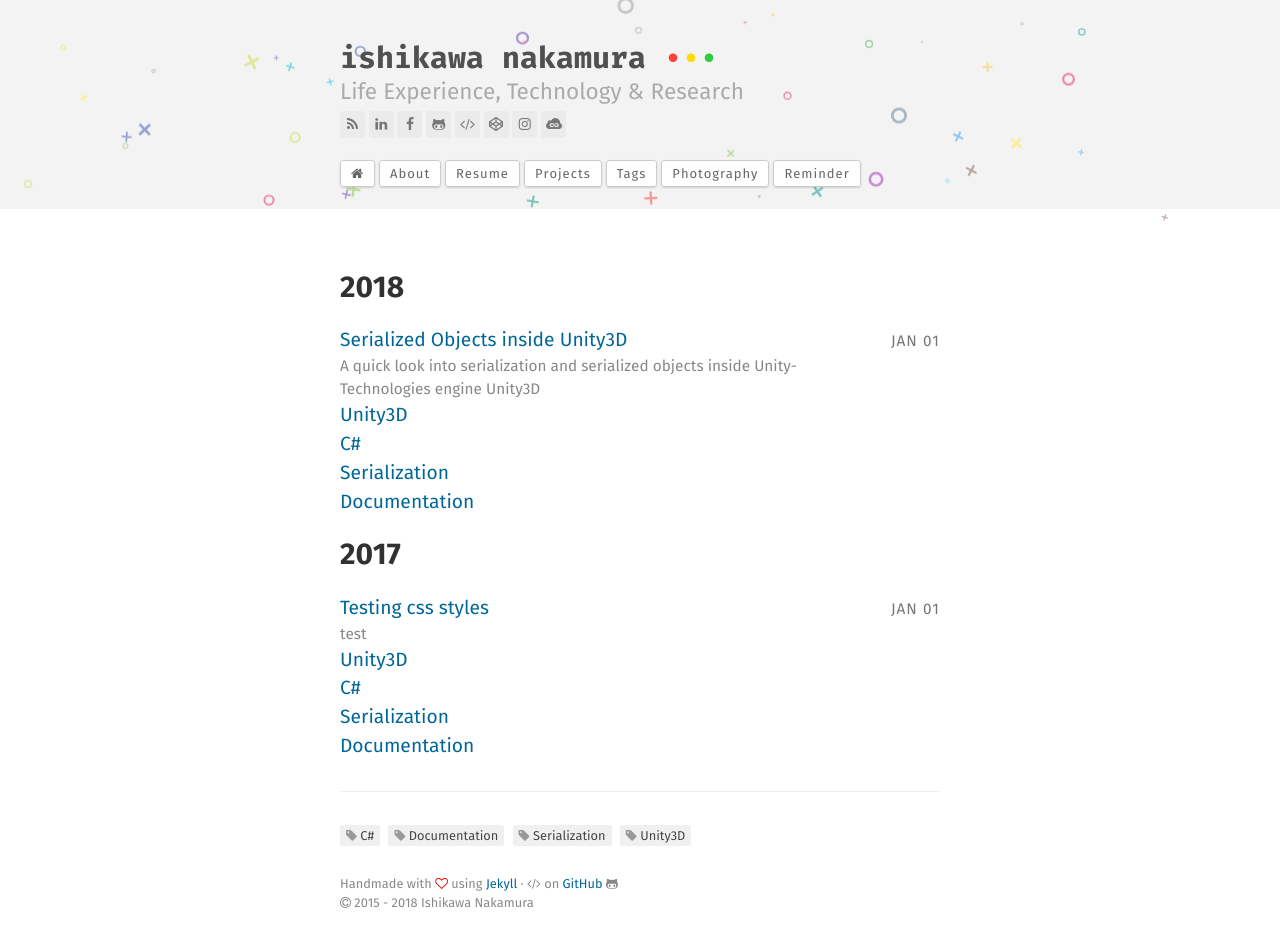
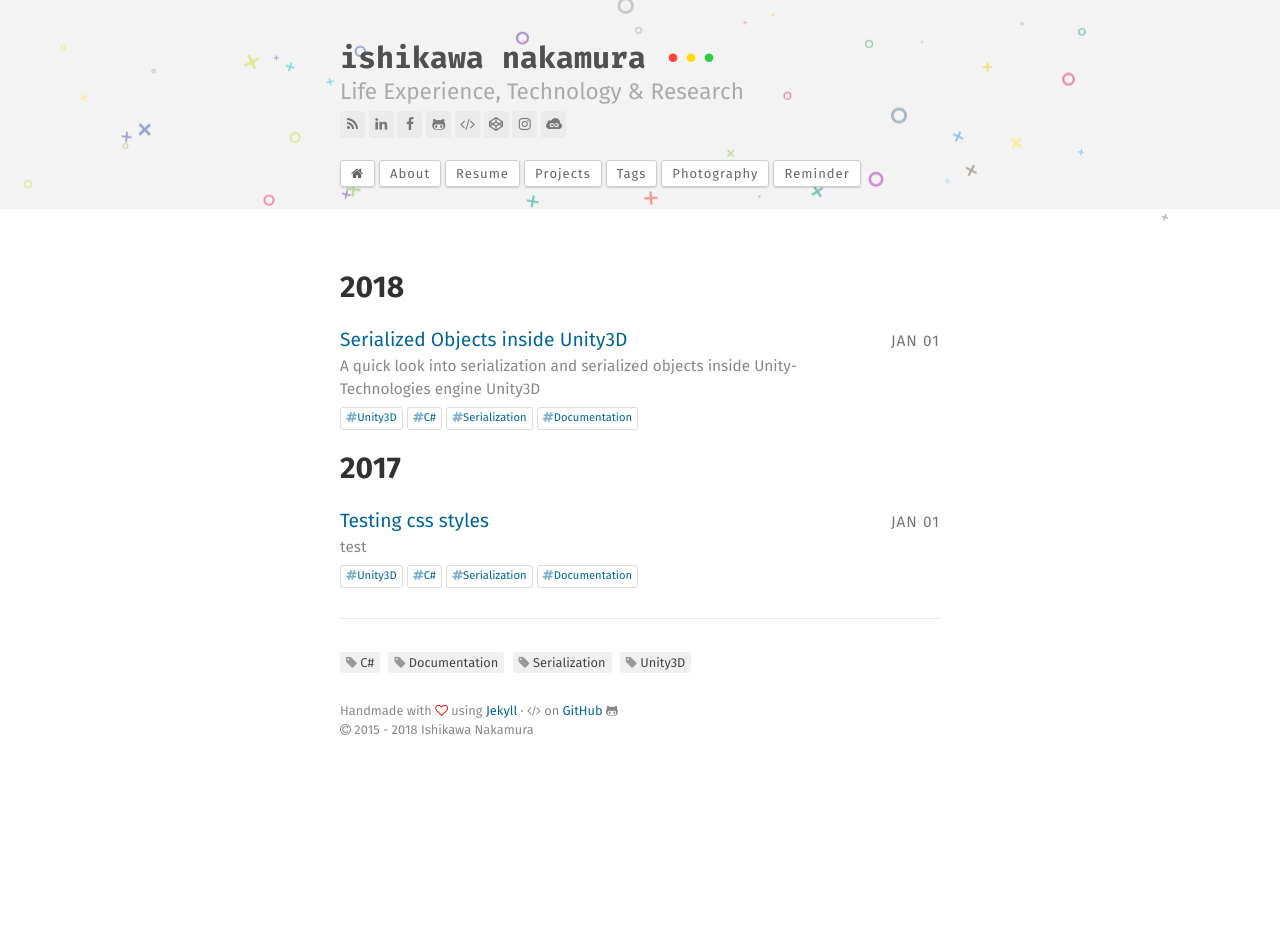
Before and after one commit to i5h1/i5h1.github.io, a Jekyll site: the page built from index.html, in a window 1280 px wide. Built offline with Jekyll 4.4.1, drawn with Linux system fonts in a browser that asks for light colours; after the commit the page ends 900 px from its top, so only the background shows below that.

Commit message:
Initial setup

```diff
--- a/index.html
+++ b/index.html
@@ -41,7 +41,7 @@ title: Home
       <div class="post-list-desc">{{ post.description }}</div>
 
       {% for post_tag in post.tags %}
-        <div class="post-list-tags"><a href="{{ site.url }}{{ site.baseurl }}/tagged#{{ post_tag | slugify }}">{{ post_tag }}</a></div>
+        <div class="post-list-tag"><a href="{{ site.url }}{{ site.baseurl }}/tagged#{{ post_tag | slugify }}"><i class="fa fa-hashtag muted" aria-hidden="true"></i>{{ post_tag }}</a></div>
       {% endfor %}
 
 
```
